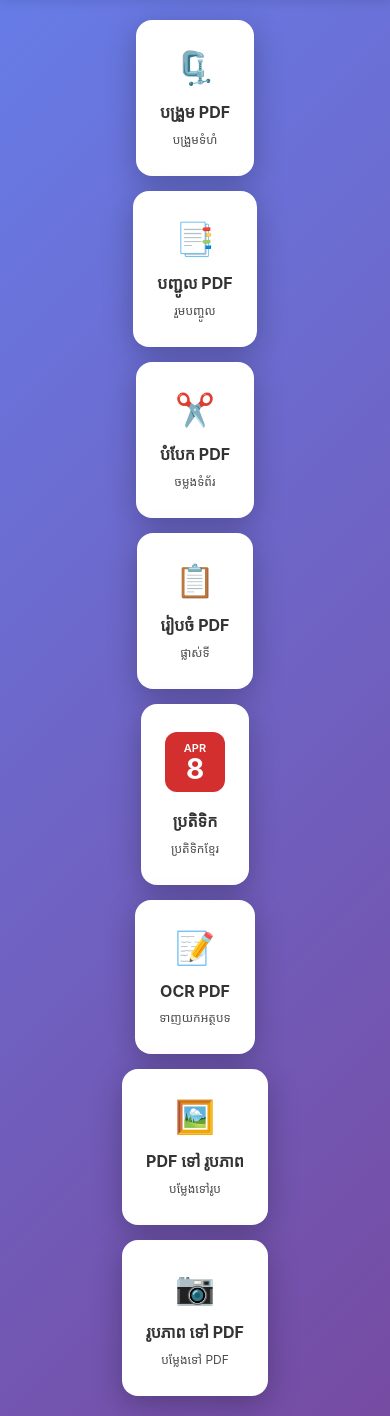
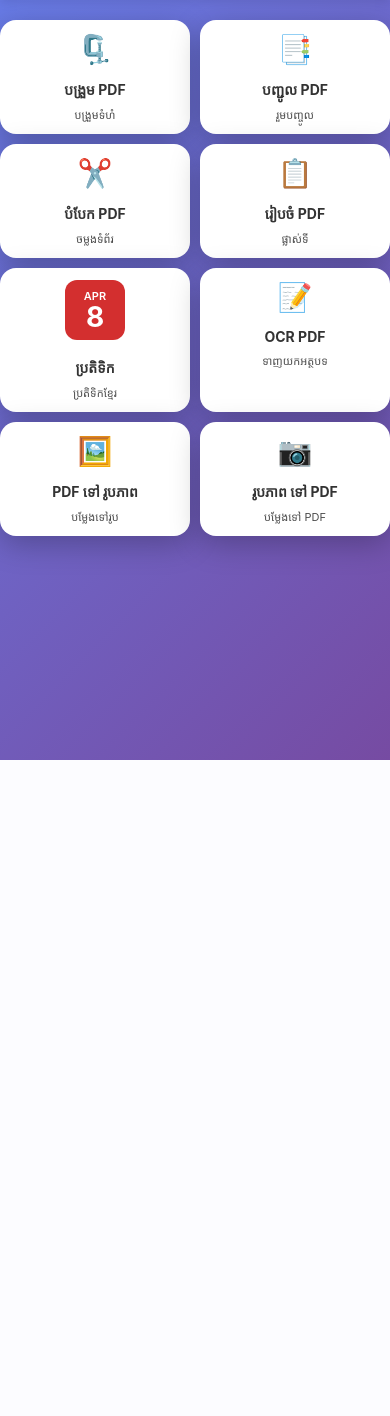
Before and after one commit to dyseyha68-maker/khmerpdf, a Django app: page / in a window 390 px wide. Shown: the part 84-1500 px from the top of the page. After the commit the page ends 844 px from the top, so only its background shows below. Run offline with Django 4.2, Linux system fonts and the light colour scheme; some web fonts are replaced.

Commit message:
Keep two columns on mobile for tool cards

```diff
--- a/templates/upload.html
+++ b/templates/upload.html
@@ -59,17 +59,18 @@
         .cards-container { grid-template-columns: repeat(2, 1fr); gap: 15px; }
     }
     @media (max-width: 450px) {
-        .cards-container { grid-template-columns: 1fr; }
-        .tool-card { max-width: 280px; margin: 0 auto; }
-        .tool-icon { font-size: 32px; }
-        .tool-card h2 { font-size: 16px; }
-        .tool-card p { font-size: 12px; }
-        .hero h1 { font-size: 24px; }
-        .hero p { font-size: 14px; }
+        .cards-container { grid-template-columns: repeat(2, 1fr); gap: 10px; }
+        .tool-card { padding: 12px; }
+        .tool-icon { font-size: 28px; }
+        .tool-card h2 { font-size: 14px; }
+        .tool-card p { font-size: 11px; }
+        .hero h1 { font-size: 20px; }
+        .hero p { font-size: 12px; }
     }
     @media (max-width: 350px) {
-        .tool-card { padding: 16px; }
-        .tool-icon { font-size: 28px; }
+        .cards-container { grid-template-columns: repeat(2, 1fr); gap: 8px; }
+        .tool-card { padding: 10px; }
+        .tool-icon { font-size: 24px; }
     }
 </style>
 {% endblock %}
```
